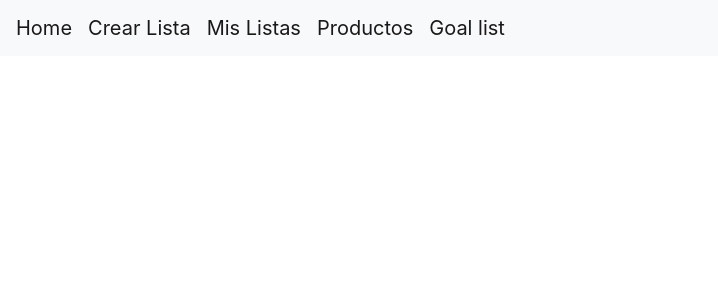
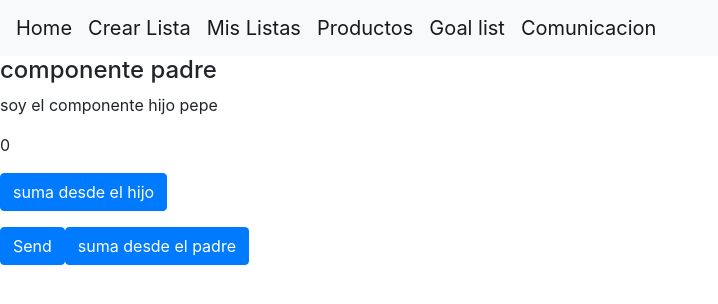
Before and after one commit to amarcomon/cesta, an Angular app: page /padre-component in a window 1280 px wide. Before the commit this address led to /. Shown: the top 304 px of the page, without its empty margins (0-718 px from the left). Built offline with nearby package versions, Linux system fonts and the light colour scheme.

Commit message:
comunicacion entre componentes padre hijo

```diff
--- /dev/null
+++ b/src/app/comunicacion-componentes/hijo-component/hijo-component.component.html
@@ -0,0 +1,5 @@
+<p>
+  {{mensaje}}
+</p>
+<p>{{num}}</p>
+<button class="btn btn-primary" (click)="suma()">suma desde el hijo</button>
--- /dev/null
+++ b/src/app/comunicacion-componentes/hijo-component/hijo-component.component.ts
@@ -0,0 +1,29 @@
+import { Component, OnInit, Input } from '@angular/core';
+
+@Component({
+  selector: 'app-hijo-component',
+  templateUrl: './hijo-component.component.html',
+  styleUrls: ['./hijo-component.component.css']
+})
+export class HijoComponentComponent implements OnInit {
+
+  mensaje: string = 'soy el componente hijo';
+  nombrehijo:string = 'pepito';
+  num: number = 0;
+
+  constructor() { }
+
+  @Input() nombre:string;
+  ngOnInit() {
+  this.mensaje = this.mensaje+' '+this.nombre;
+  }
+
+  cambioMensaje(mensaje) {
+    this.mensaje = mensaje;
+  }
+
+  suma() {
+    this.num++;
+  }
+
+}
--- /dev/null
+++ b/src/app/comunicacion-componentes/padre-component/padre-component.component.html
@@ -0,0 +1,5 @@
+<h4>componente padre</h4>
+<app-hijo-component [nombre]="nombre"></app-hijo-component>
+<p>{{nomhijo}}</p>
+<button class="btn btn-primary" (click)="enviarMensaje()">Send</button>
+<button class="btn btn-primary" (click)="anade()">suma desde el padre</button>
--- /dev/null
+++ b/src/app/comunicacion-componentes/padre-component/padre-component.component.ts
@@ -0,0 +1,34 @@
+import { Component, OnInit, ViewChild, Renderer2 } from '@angular/core';
+import { HijoComponentComponent } from '../hijo-component/hijo-component.component';
+
+@Component({
+  selector: 'app-padre-component',
+  templateUrl: './padre-component.component.html',
+  styleUrls: ['./padre-component.component.css']
+})
+export class PadreComponentComponent implements OnInit {
+
+  @ViewChild(HijoComponentComponent) hijo:HijoComponentComponent;
+
+  nombre:string = 'pepe';
+  nomhijo:string = ''
+
+  constructor( private render: Renderer2) {
+    this.render.setStyle(document.body, 'background-color', 'white');
+  }
+
+  ngOnInit() {
+
+  }
+
+  enviarMensaje() {
+    this.hijo.cambioMensaje('hola, desde el componente padre');
+    this.nomhijo = this.hijo.nombrehijo;
+
+  }
+
+  anade() {
+    this.hijo.num++;
+  }
+
+}
--- a/src/app/data-binding/data-binding/data-binding.component.html
+++ b/src/app/data-binding/data-binding/data-binding.component.html
@@ -11,7 +11,7 @@
         <button class="btn btn-success" (click)="onAddItem(texto)">Add an item</button>
       </div>
       <div class="col-md-6">
-        <div class="bucket" *ngFor="let item of items">{{item}}</div>
+        <div class="bucket" *ngFor="let item of items">{{item | titlecase}}</div>
       </div>
     </div>
   </form>
--- a/src/app/header/header.component.html
+++ b/src/app/header/header.component.html
@@ -4,4 +4,5 @@
   <a class="navbar-brand" routerLink="/mis-listas">Mis Listas</a>
   <a class="navbar-brand" routerLink="/productos">Productos</a>
   <a class="navbar-brand" routerLink="/data-binding">Goal list</a>
+  <a class="navbar-brand" routerLink="/padre-component">Comunicacion</a>
 </nav>
```
Also changed, not shown: src/app/app.module.ts (+7 -2 lines), src/app/comunicacion-componentes/hijo-component/hijo-component.component.css (added), src/app/comunicacion-componentes/padre-component/padre-component.component.css (added).
